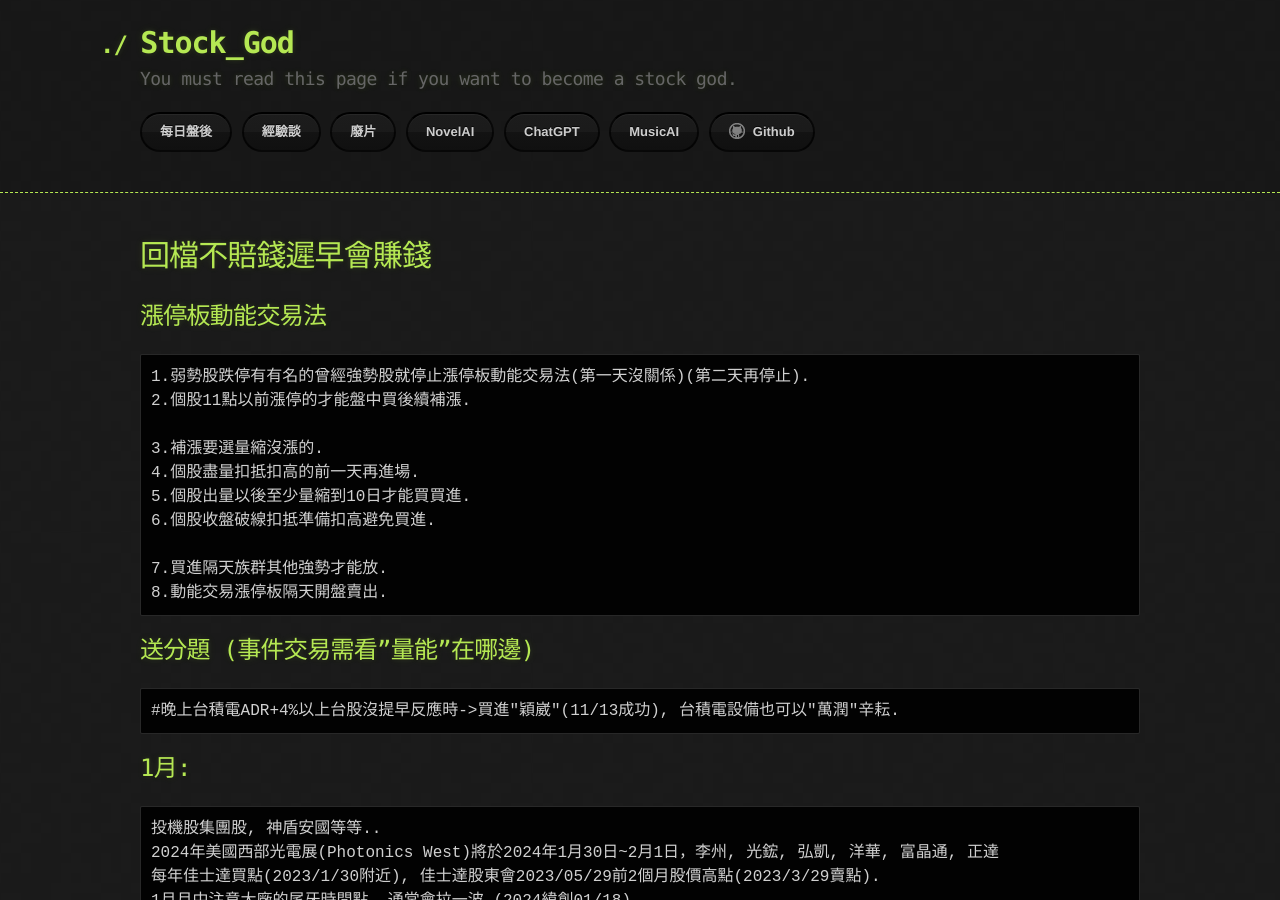
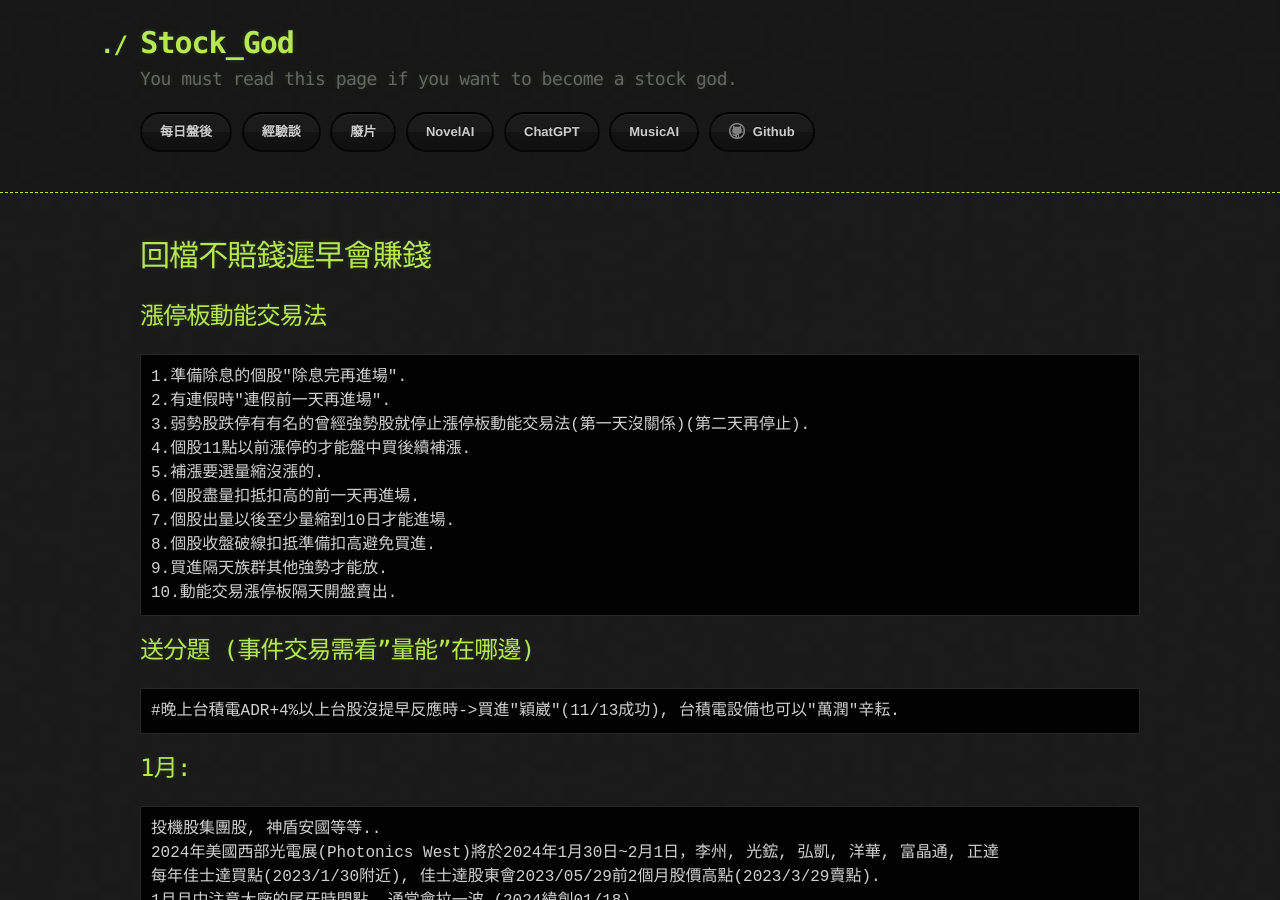
Before and after one commit to lepg5487/Stock_God, a Jekyll site: the page built from experience.md, in a window 1280 px wide and 900 px high. Built offline with Jekyll 4.4.1, drawn with Linux system fonts in a browser that asks for light colours; our own code applies the rules of GitHub Pages for plain Markdown files.

Commit message:
Update experience.md

````diff
--- a/experience.md
+++ b/experience.md
@@ -4,16 +4,16 @@ layout: testlayouts
 # 回檔不賠錢遲早會賺錢
 ## 漲停板動能交易法
 ```
-1.弱勢股跌停有有名的曾經強勢股就停止漲停板動能交易法(第一天沒關係)(第二天再停止).
-2.個股11點以前漲停的才能盤中買後續補漲.
-
-3.補漲要選量縮沒漲的.
-4.個股盡量扣抵扣高的前一天再進場.
-5.個股出量以後至少量縮到10日才能買買進.
-6.個股收盤破線扣抵準備扣高避免買進.
-
-7.買進隔天族群其他強勢才能放.
-8.動能交易漲停板隔天開盤賣出.
+1.準備除息的個股"除息完再進場".
+2.有連假時"連假前一天再進場".
+3.弱勢股跌停有有名的曾經強勢股就停止漲停板動能交易法(第一天沒關係)(第二天再停止).
+4.個股11點以前漲停的才能盤中買後續補漲.
+5.補漲要選量縮沒漲的.
+6.個股盡量扣抵扣高的前一天再進場.
+7.個股出量以後至少量縮到10日才能進場.
+8.個股收盤破線扣抵準備扣高避免買進.
+9.買進隔天族群其他強勢才能放.
+10.動能交易漲停板隔天開盤賣出.
 ```
 ## 送分題 (事件交易需看"量能"在哪邊)
 ```
````
